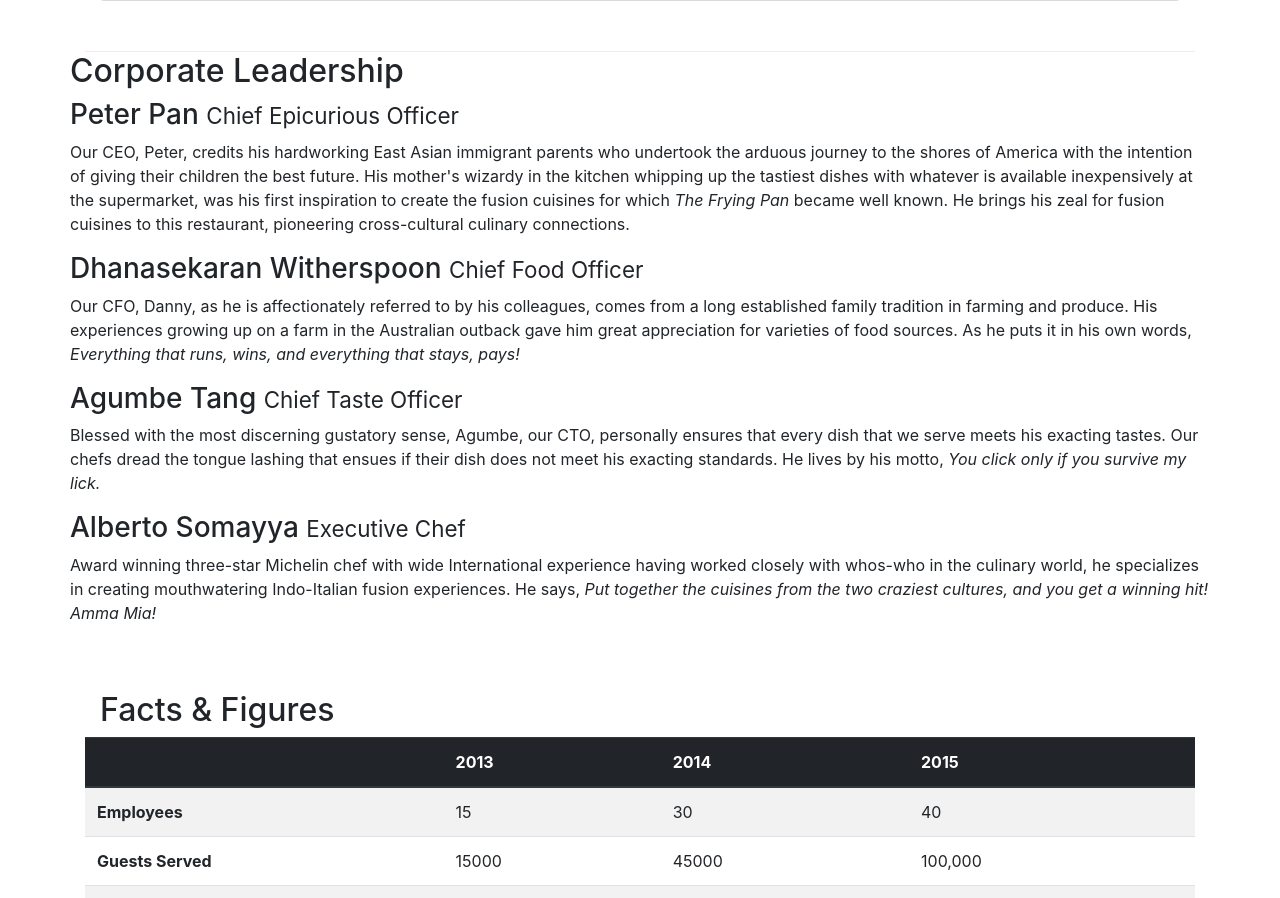
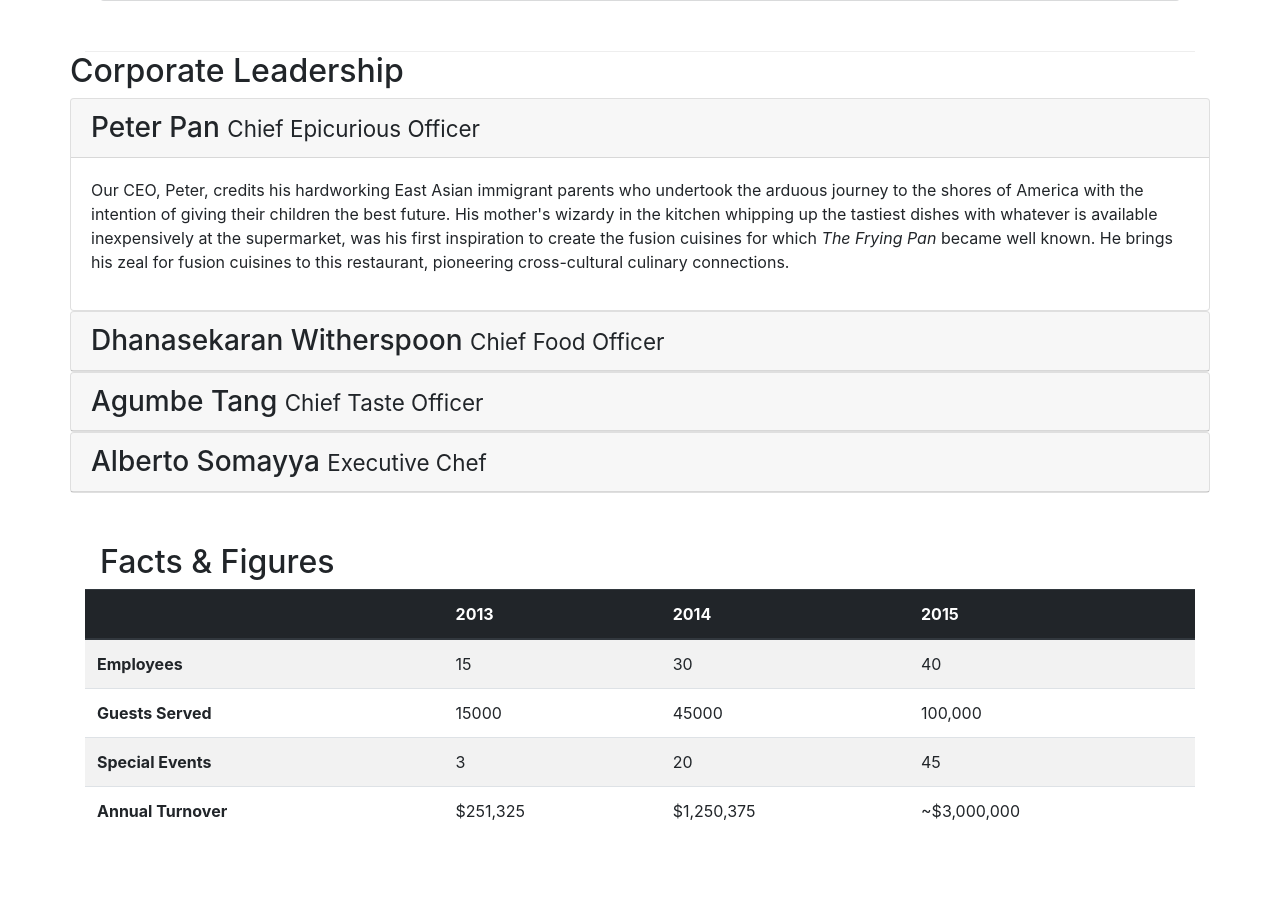
Before and after one commit to RashakDude/Bootstrap_Course, a website: page Bootstrap4/conFusion/aboutus.html in a window 1280 px wide. Shown: the part 920-1818 px from the top of the page. Drawn offline with nearby package versions, Linux system fonts and the light colour scheme.

Commit message:
accordion

```diff
--- a/Bootstrap4/conFusion/aboutus.html
+++ b/Bootstrap4/conFusion/aboutus.html
@@ -108,14 +108,66 @@
         <div class = "row">
             <div>
                 <h2>Corporate Leadership</h2>
-                <h3>Peter Pan <small>Chief Epicurious Officer</small></h3>
-                <p class = "d-none d-sm-block">Our CEO, Peter, credits his hardworking East Asian immigrant parents who undertook the arduous journey to the shores of America with the intention of giving their children the best future. His mother's wizardy in the kitchen whipping up the tastiest dishes with whatever is available inexpensively at the supermarket, was his first inspiration to create the fusion cuisines for which <em>The Frying Pan</em> became well known. He brings his zeal for fusion cuisines to this restaurant, pioneering cross-cultural culinary connections.</p>
-                <h3>Dhanasekaran Witherspoon <small>Chief Food Officer</small></h3>
-                <p class = "d-none d-sm-block">Our CFO, Danny, as he is affectionately referred to by his colleagues, comes from a long established family tradition in farming and produce. His experiences growing up on a farm in the Australian outback gave him great appreciation for varieties of food sources. As he puts it in his own words, <em>Everything that runs, wins, and everything that stays, pays!</em></p>
-                <h3>Agumbe Tang <small>Chief Taste Officer</small></h3>
-                <p class = "d-none d-sm-block">Blessed with the most discerning gustatory sense, Agumbe, our CTO, personally ensures that every dish that we serve meets his exacting tastes. Our chefs dread the tongue lashing that ensues if their dish does not meet his exacting standards. He lives by his motto, <em>You click only if you survive my lick.</em></p>
-                <h3>Alberto Somayya <small>Executive Chef</small></h3>
-                <p class = "d-none d-sm-block">Award winning three-star Michelin chef with wide International experience having worked closely with whos-who in the culinary world, he specializes in creating mouthwatering Indo-Italian fusion experiences. He says, <em>Put together the cuisines from the two craziest cultures, and you get a winning hit! Amma Mia!</em></p>
+            </div>
+            <div id = "accordion">
+
+                <div class="card">
+                    <div class="card-header" role="tab" id="peterhead">
+                    <h3 class="mb-0">
+                        <a data-toggle="collapse" data-target="#peter1">
+                        Peter Pan <small>Chief Epicurious Officer</small>
+                        </a>
+                    </h3>
+                    </div>
+                    <div class="collapse show" id="peter1" data-parent="#accordion">
+                        <div class="card-body">
+                            <p class = "d-none d-sm-block">Our CEO, Peter, credits his hardworking East Asian immigrant parents who undertook the arduous journey to the shores of America with the intention of giving their children the best future. His mother's wizardy in the kitchen whipping up the tastiest dishes with whatever is available inexpensively at the supermarket, was his first inspiration to create the fusion cuisines for which <em>The Frying Pan</em> became well known. He brings his zeal for fusion cuisines to this restaurant, pioneering cross-cultural culinary connections.</p>
+                        </div>
+                    </div>
+                </div>
+
+                <div class="card">
+                    <div class="card-header" role="tab" id="dannyhead">
+                    <h3 class="mb-0">
+                        <a class="collapsed" data-toggle="collapse" data-target="#danny1">
+                        Dhanasekaran Witherspoon <small>Chief Food Officer</small>
+                        </a>
+                    </h3>
+                </div>
+                <div class="collapse" id="danny1" data-parent="#accordion">
+                    <div class="card-body">
+                    <p class = "d-none d-sm-block">Our CFO, Danny, as he is affectionately referred to by his colleagues, comes from a long established family tradition in farming and produce. His experiences growing up on a farm in the Australian outback gave him great appreciation for varieties of food sources. As he puts it in his own words, <em>Everything that runs, wins, and everything that stays, pays!</em></p>
+                </div>
+            </div>
+        </div>
+        <div class="card">
+                <div class="card-header" role="tab" id="agumbehead">
+                <h3 class="mb-0">
+                    <a class="collapsed" data-toggle="collapse" data-target="#agumbe1">
+                    Agumbe Tang <small>Chief Taste Officer</small>
+                    </a>
+                </h3>
+            </div>
+            <div class="collapse" id="agumbe1" data-parent="#accordion">
+                <div class="card-body">
+                    <p class = "d-none d-sm-block">Blessed with the most discerning gustatory sense, Agumbe, our CTO, personally ensures that every dish that we serve meets his exacting tastes. Our chefs dread the tongue lashing that ensues if their dish does not meet his exacting standards. He lives by his motto, <em>You click only if you survive my lick.</em></p>
+                </div>
+            </div>
+        </div>
+        <div class="card">
+                <div class="card-header" role="tab" id="albertohead">
+                <h3 class="mb-0">
+                    <a class="collapsed" data-toggle="collapse" data-target="#alberto1">
+                    Alberto Somayya <small>Executive Chef</small>
+                    </a>
+                </h3>
+            </div>
+            <div class="collapse" id="alberto1" data-parent="#accordion">
+                <div class="card-body">
+                    <p class = "d-none d-sm-block">Award winning three-star Michelin chef with wide International experience having worked closely with whos-who in the culinary world, he specializes in creating mouthwatering Indo-Italian fusion experiences. He says, <em>Put together the cuisines from the two craziest cultures, and you get a winning hit! Amma Mia!</em></p>
+                </div>
+            </div>
+        </div>
             </div>
        </div>
 
--- a/Bootstrap4/conFusion/css/styles.css
+++ b/Bootstrap4/conFusion/css/styles.css
@@ -46,3 +46,10 @@ body{
     background-color: white;
     color: black;
 }
+
+.tab-content {
+    border-left: 1px solid #ddd;
+    border-right: 1px solid #ddd;
+    border-bottom: 1px solid #ddd;
+    padding: 10px;
+}
```
